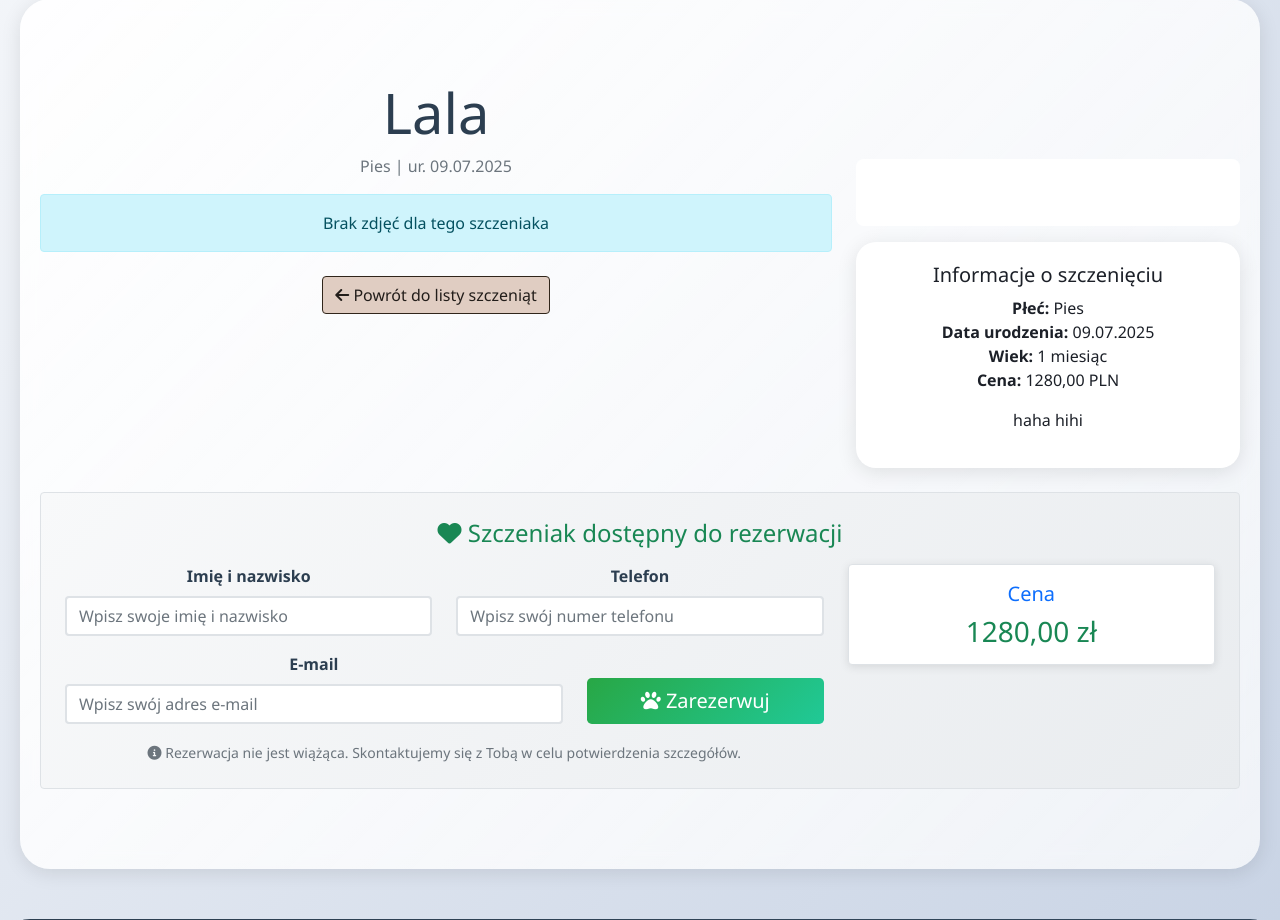
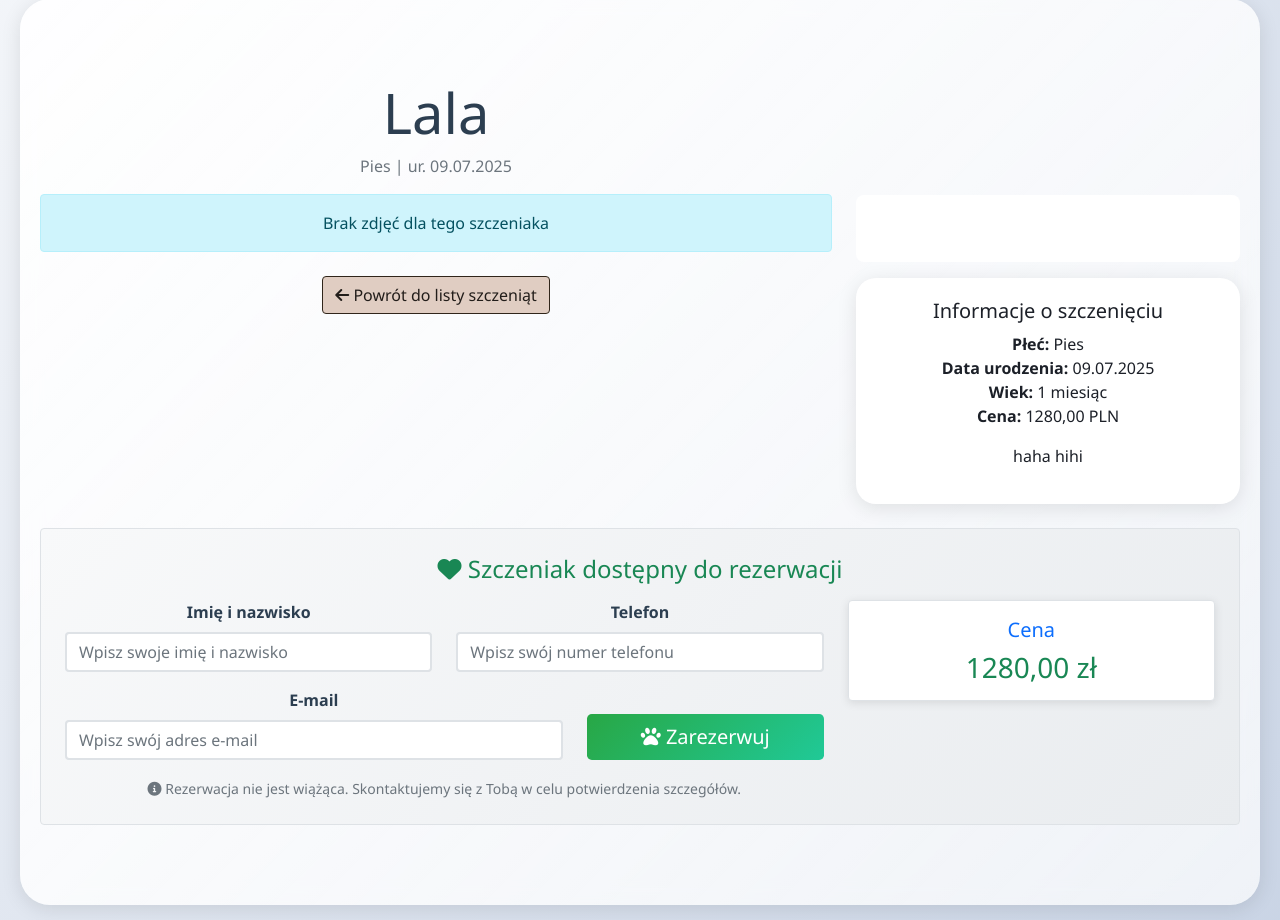
Before and after one commit to zwojciechowic/zwojciechowic, a Django app: page /pl/szczeniaki/1/ in a window 1280 px wide. Shown: the part 141-1061 px from the top of the page. Run offline with Django 4.2, Linux system fonts and the light colour scheme; data comes from the database, SQL or seed files in the repository.

Commit message:
szczeniaki opuscic widok

```diff
--- a/templates/puppy_detail.html
+++ b/templates/puppy_detail.html
@@ -36,7 +36,7 @@
 
         /* Nowe style dla wyrównania prawej kolumny */
         .right-column-content {
-            margin-top: 80px; /* Dostosuj tę wartość według potrzeb */
+            margin-top: 116px; /* Dostosuj tę wartość według potrzeb */
         }
 
         /* Responsive - na mniejszych ekranach usuń margines */
```
